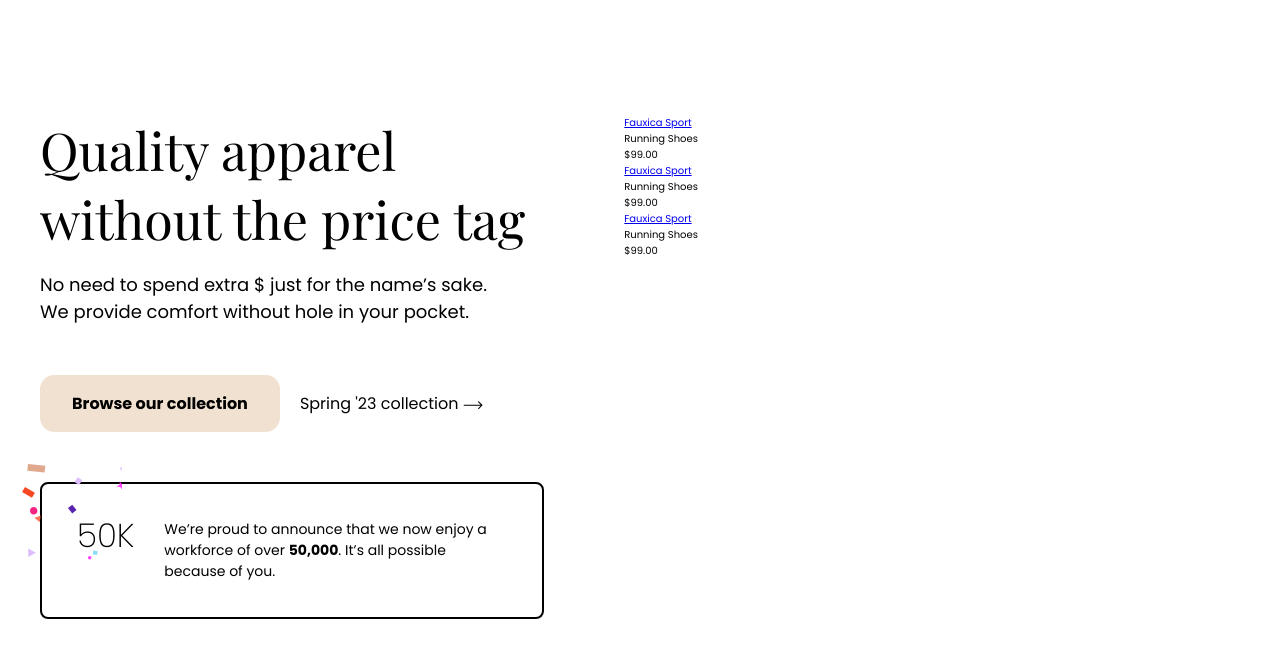
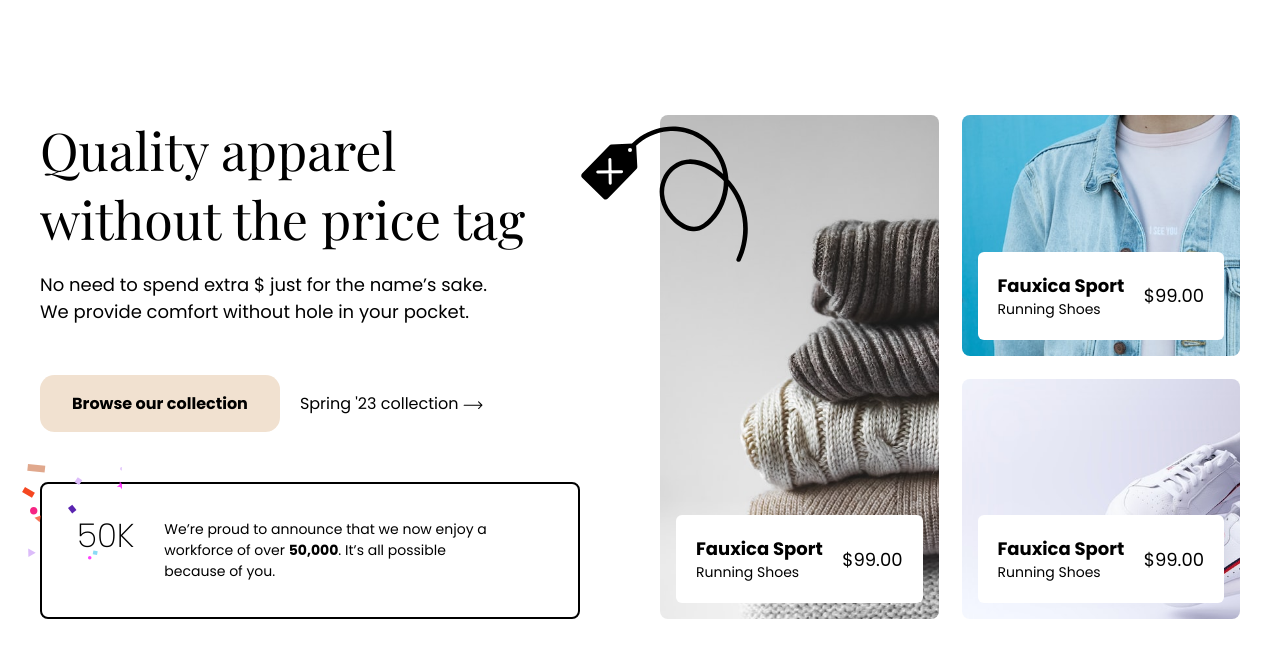
Before and after one commit to pravinkori/fauxica-landing-page, a website built with Vite: page index.html in a window 1280 px wide. Shown: the part 78-736 px from the top of the page. Built offline with nearby package versions, Linux system fonts and the light colour scheme.

Commit message:
Hero section right column styling done.

```diff
--- a/css/style.css
+++ b/css/style.css
@@ -133,11 +133,11 @@ main {
     margin-top: 8.8em;
 }
 
-.left-col {
+.hero-left-col {
     width: 45%;
 }
 
-.right-col {
+.hero-right-col {
     flex-grow: 1;
 }
 
@@ -219,3 +219,73 @@ h1 {
     margin: 0;
     max-width: 39ch;
 }
+
+/* Right column */
+
+.hero-right-col {
+    display: grid;
+    gap: 2.3em;
+    grid-template-columns: repeat(2, auto);
+    grid-template-areas:
+        "left right"
+        "left bottom";
+}
+
+.product-card {
+    display: flex;
+    align-items: end;
+    padding: 1.6em;
+    border-radius: .8em;
+    background-size: 150%;
+}
+
+.card1 {
+    background-image: url('../images/clothing1.jpg');
+    grid-area: left;
+    position: relative;
+}
+
+.card1::before {
+    position: absolute;
+    content: "";
+    background: url('../images/tag.svg') no-repeat;
+    width: 100%;
+    height: 100%;
+    top: -10px;
+    left: -80px;
+    pointer-events: none;
+}
+
+.card2 {
+    background-image: url('../images/clothing2.jpg');
+}
+
+.card3 {
+    background-image: url('../images/clothing3.jpg');
+}
+
+.card-details {
+    background: white;
+    border-radius: .6em;
+    padding: 2em;
+    width: 100%;
+    display: flex;
+    align-items: center;
+    justify-content: space-between;
+}
+
+.card-details a {
+    color: black;
+    text-decoration: none;
+    font-size: var(--fs-650);
+    font-weight: var(--fw-bold);
+}
+
+.product-category {
+    font-size: var(--fs-400);
+    margin: 0;
+}
+
+.product-price {
+    font-size: var(--fs-650);
+}
--- a/index.html
+++ b/index.html
@@ -67,7 +67,7 @@
           <div class="card-details">
             <div>
               <a href="#" class="product-title">Fauxica Sport</a>
-              <p>Running Shoes</p>
+              <p class="product-category">Running Shoes</p>
             </div>
             <p class="product-price">
               $99.00
@@ -78,7 +78,7 @@
           <div class="card-details">
             <div>
               <a href="#" class="product-title">Fauxica Sport</a>
-              <p>Running Shoes</p>
+              <p class="product-category">Running Shoes</p>
             </div>
             <p class="product-price">
               $99.00
@@ -89,7 +89,7 @@
           <div class="card-details">
             <div>
               <a href="#" class="product-title">Fauxica Sport</a>
-              <p>Running Shoes</p>
+              <p class="product-category">Running Shoes</p>
             </div>
             <p class="product-price">
               $99.00
```
